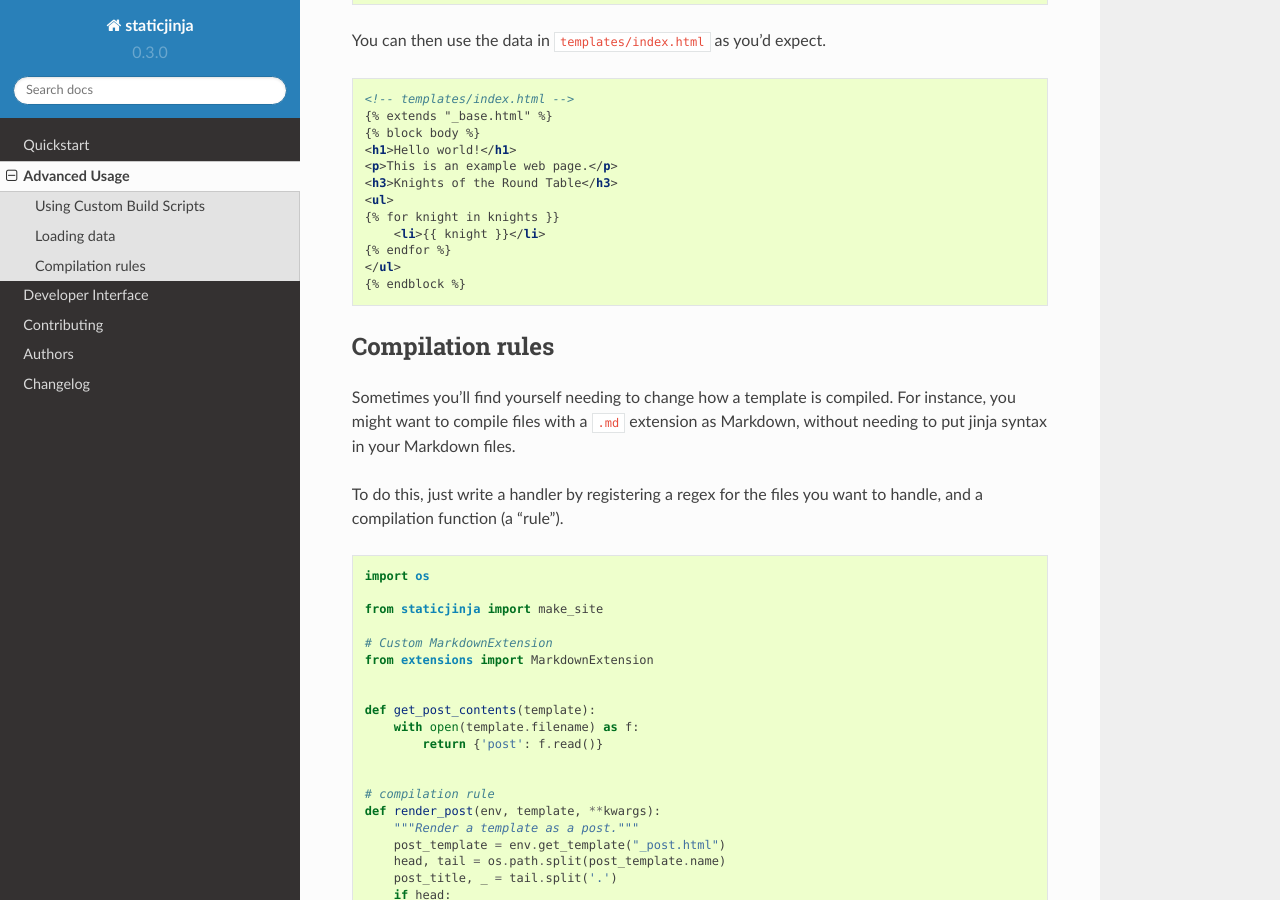
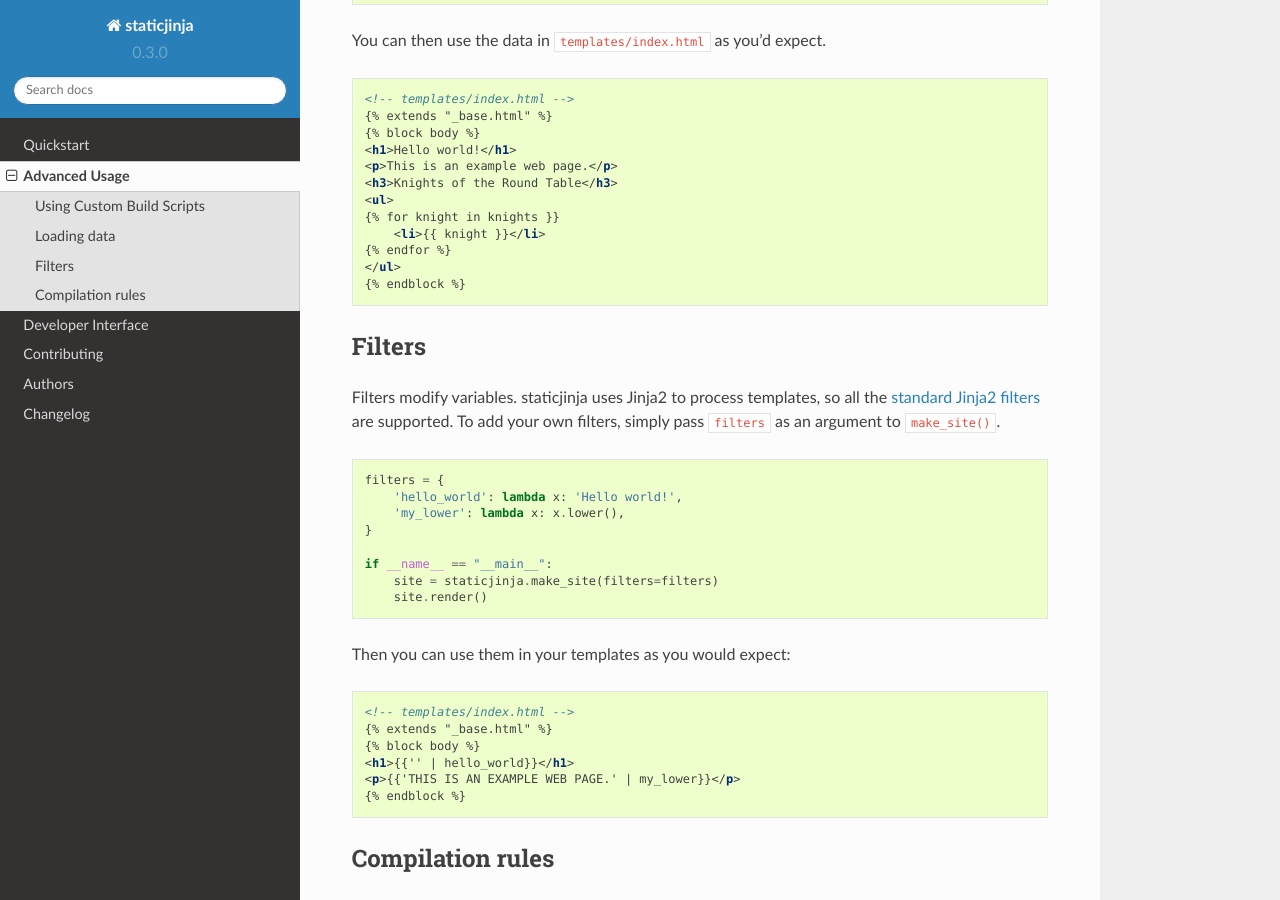
Before and after one commit to staticjinja/staticjinja, a Sphinx documentation site: the page built from docs/user/advanced.rst, in a window 1280 px wide and 900 px high, scrolled down 1522 px. Built offline with Sphinx 7.4.7 and the Read the Docs theme 2.0.0, drawn with Linux system fonts in a browser that asks for light colours.

Commit message:
Support filters
This commit lets users define their own Jinja2 filters and use them in
templates::

    filters = {
        'filter1': lambda x: "hello world!",
        'filter2': lambda x: x.lower()
    }
    site = staticjinja.make_site(filters=filters)

Closes #42.

```diff
--- a/docs/user/advanced.rst
+++ b/docs/user/advanced.rst
@@ -1,3 +1,6 @@
+
+.. _standard Jinja2 filters: http://jinja.pocoo.org/docs/dev/templates/#builtin-filters
+
 Advanced Usage
 ==============
 
@@ -97,6 +100,35 @@
     </ul>
     {% endblock %}
 
+Filters
+-------
+
+Filters modify variables. staticjinja uses Jinja2 to process templates, so all
+the `standard Jinja2 filters`_ are supported. To add your own filters, simply
+pass ``filters`` as an argument to ``make_site()``.
+
+.. code-block:: python
+
+    filters = {
+        'hello_world': lambda x: 'Hello world!',
+        'my_lower': lambda x: x.lower(),
+    }
+
+    if __name__ == "__main__":
+        site = staticjinja.make_site(filters=filters)
+        site.render()
+
+Then you can use them in your templates as you would expect:
+
+.. code-block:: html
+
+    <!-- templates/index.html -->
+    {% extends "_base.html" %}
+    {% block body %}
+    <h1>{{'' | hello_world}}</h1>
+    <p>{{'THIS IS AN EXAMPLE WEB PAGE.' | my_lower}}</p>
+    {% endblock %}
+
 Compilation rules
 -----------------
 
```
Also changed, not shown: 1 other file.
